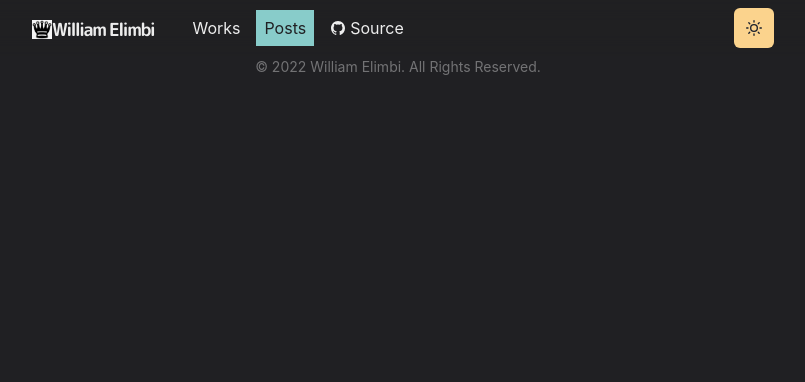
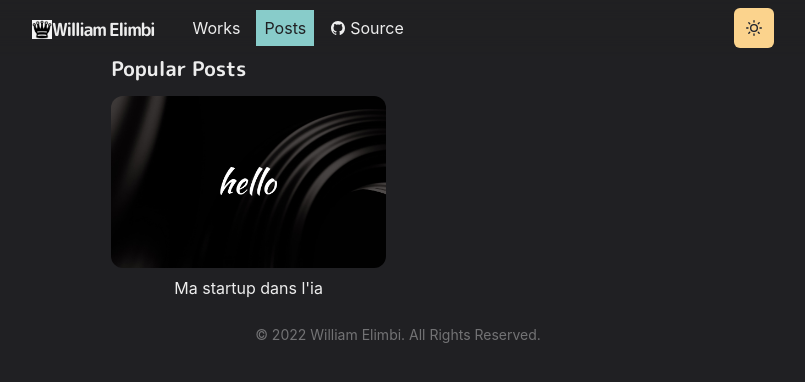
Before and after one commit to sepiropht/porfolios, a Next.js app: page /posts in a window 1280 px wide. Shown: the top 382 px of the page, without its empty margins (242-1047 px from the left). Built offline with nearby package versions, Linux system fonts and the light colour scheme.

Commit message:
add one post

```diff
--- a/pages/posts.js
+++ b/pages/posts.js
@@ -4,13 +4,13 @@ import Section from '../components/section'
 import { GridItem } from '../components/grid-item'
 
 import thumbPortfolio from '../public/images/contents/youtube-how-to-build-portfolio.jpg'
-import thumbHowToUseInkdrop from '../public/images/contents/youtube-how-to-use-inkdrop.jpg'
+import hello from '../public/images/contents/hello.jpg'
 import thumbFishWorkflow from '../public/images/contents/youtube-fish-workflow.jpg'
 import thumbMyDeskSetup from '../public/images/contents/youtube-my-desk-setup.jpg'
 
 const Posts = () => (
   <Layout title="Posts">
-    {/* <Container>
+    <Container>
       <Heading as="h3" fontSize={20} mb={4}>
         Popular Posts
       </Heading>
@@ -18,13 +18,13 @@ const Posts = () => (
       <Section delay={0.1}>
         <SimpleGrid columns={[1, 2, 2]} gap={6}>
           <GridItem
-            title="How to build a portfolio website"
-            thumbnail={thumbPortfolio}
-            href="https://www.youtube.com/watch?v=bSMZgXzC9AA"
+            title="Ma startup dans l'ia"
+            thumbnail={hello}
+            href="https://blog.sepiropht.me/ma-startup-dans-lia/"
           />
         </SimpleGrid>
       </Section>
-    </Container> */}
+    </Container>
   </Layout>
 )
 
```
Also changed, not shown: public/images/contents/hello.jpg (added).
